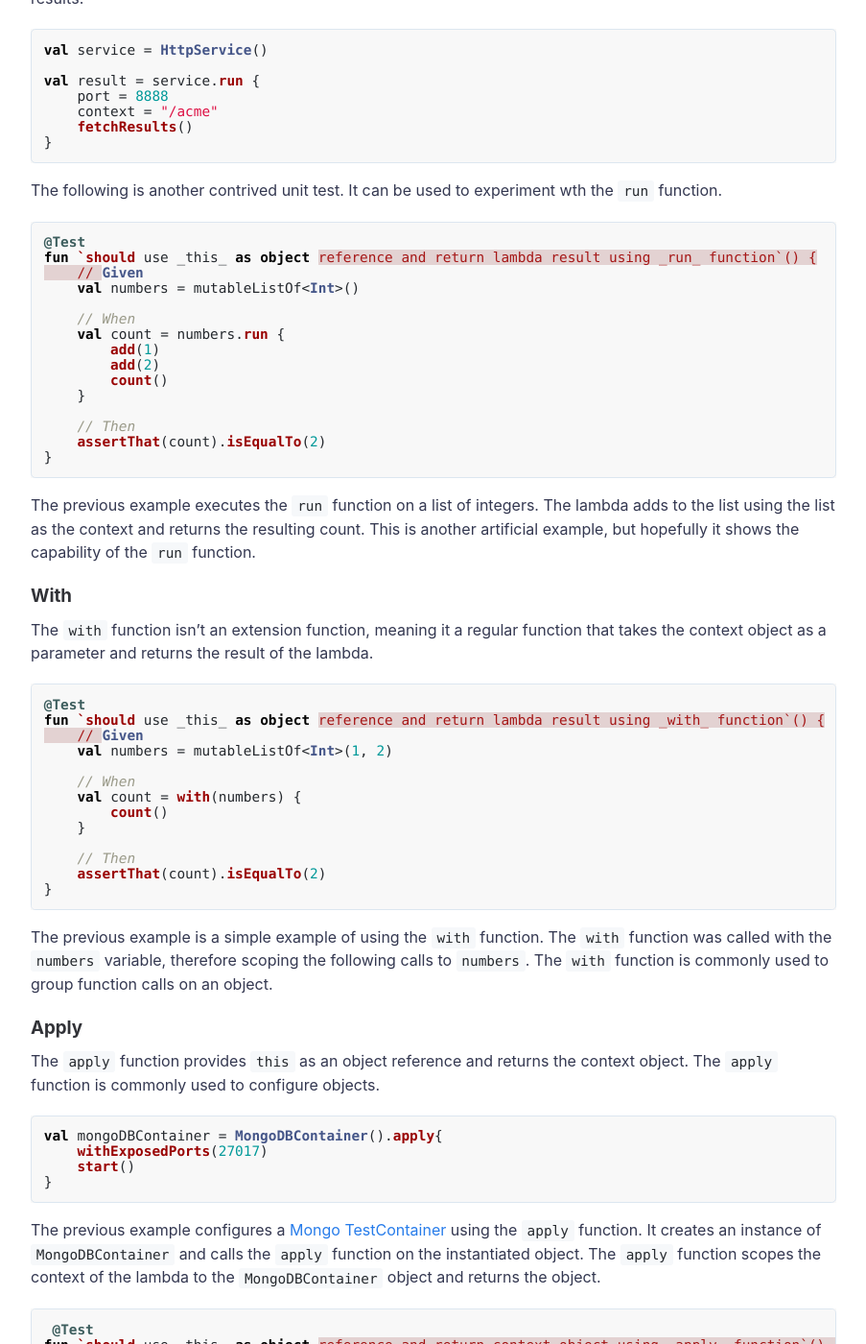
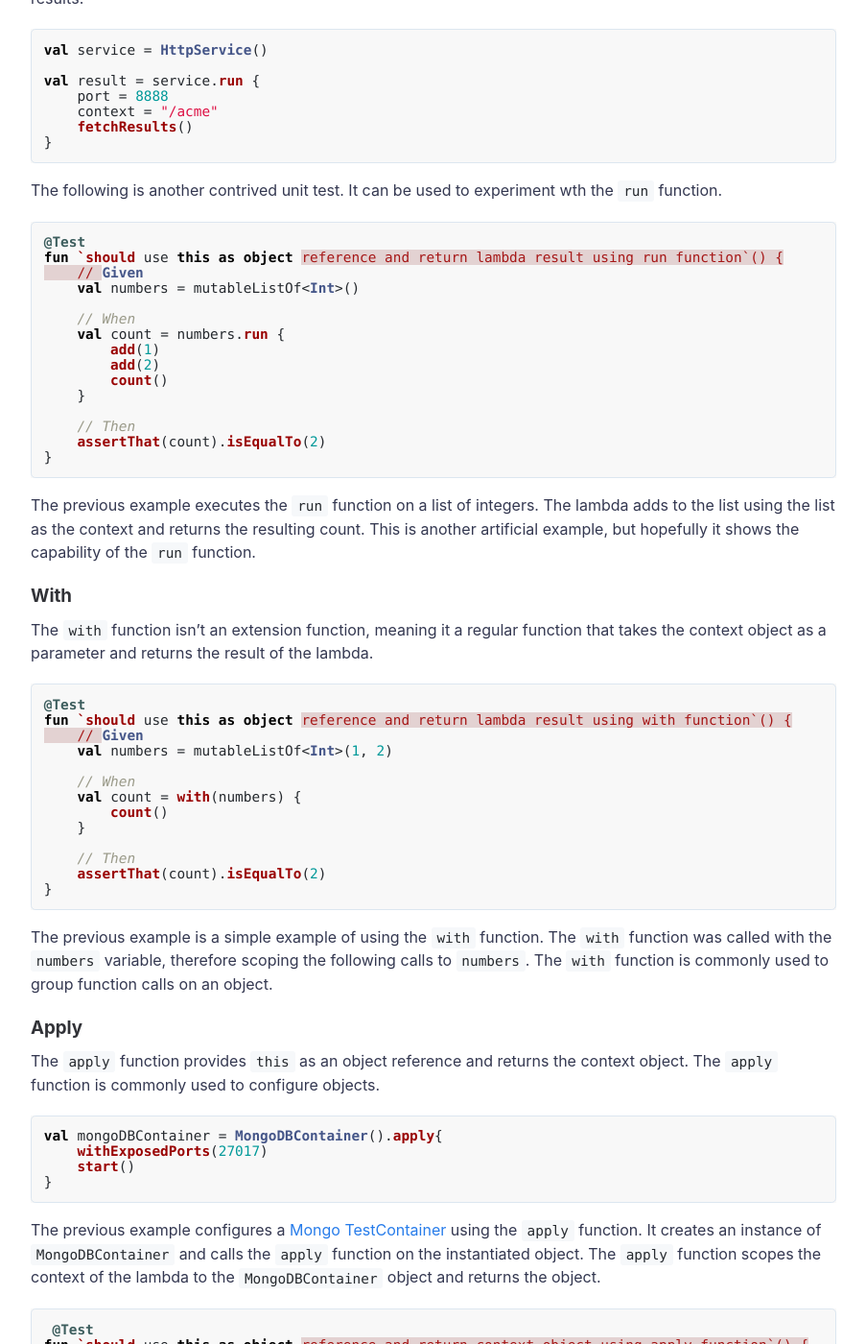
Before and after one commit to seanking/seanking.github.io, a Jekyll site: the page built from _posts/2020-01-10-Scope-Functions-Kotlin.md, in a window 1280 px wide and 1400 px high, scrolled down 2557 px. Shown: the whole window at 96% size, without its empty margins (188-1091 px from the left). Built offline with Jekyll 4.4.1, drawn with Linux system fonts in a browser that asks for light colours; some of the changed text lies outside the part shown.

````diff
--- a/_posts/2020-01-10-Scope-Functions-Kotlin.md
+++ b/_posts/2020-01-10-Scope-Functions-Kotlin.md
@@ -34,7 +34,7 @@ Kotlin software commonly uses the `let` function for executing lambdas on non-nu
 
 ```kotlin
 @Test
-fun `should use _it_ as object reference and return lambda result using _let_ function`() {
+fun `should use it as object reference and return lambda result using let function`() {
     // Given
     val numbers = mutableListOf<Int>()
 
@@ -103,7 +103,7 @@ The following is another contrived unit test. It can be used to experiment wth t
 
 ```kotlin
 @Test
-fun `should use _this_ as object reference and return lambda result using _run_ function`() {
+fun `should use this as object reference and return lambda result using run function`() {
     // Given
     val numbers = mutableListOf<Int>()
 
@@ -127,7 +127,7 @@ The `with` function isn't an extension function, meaning it a regular function t
 
 ```kotlin
 @Test
-fun `should use _this_ as object reference and return lambda result using _with_ function`() {
+fun `should use this as object reference and return lambda result using with function`() {
     // Given
     val numbers = mutableListOf<Int>(1, 2)
 
@@ -158,7 +158,7 @@ The previous example configures a [Mongo TestContainer](https://www.testcontaine
 
 ```kotlin
  @Test
-fun `should use _this_ as object reference and return context object using _apply_ function`() {
+fun `should use this as object reference and return context object using apply function`() {
     // When
     val numbers = mutableListOf<Int>().apply {
         add(1)
@@ -178,7 +178,7 @@ The `also` function is a scope function that is commonly used to provide additio
 
 ```kotlin
 @Test
-fun `should use _it_ as object reference and return context object using _also_ function`() {
+fun `should use it as object reference and return context object using also function`() {
     // When
     val numbers = mutableListOf<Int>().also {
         it.add(1)
````
